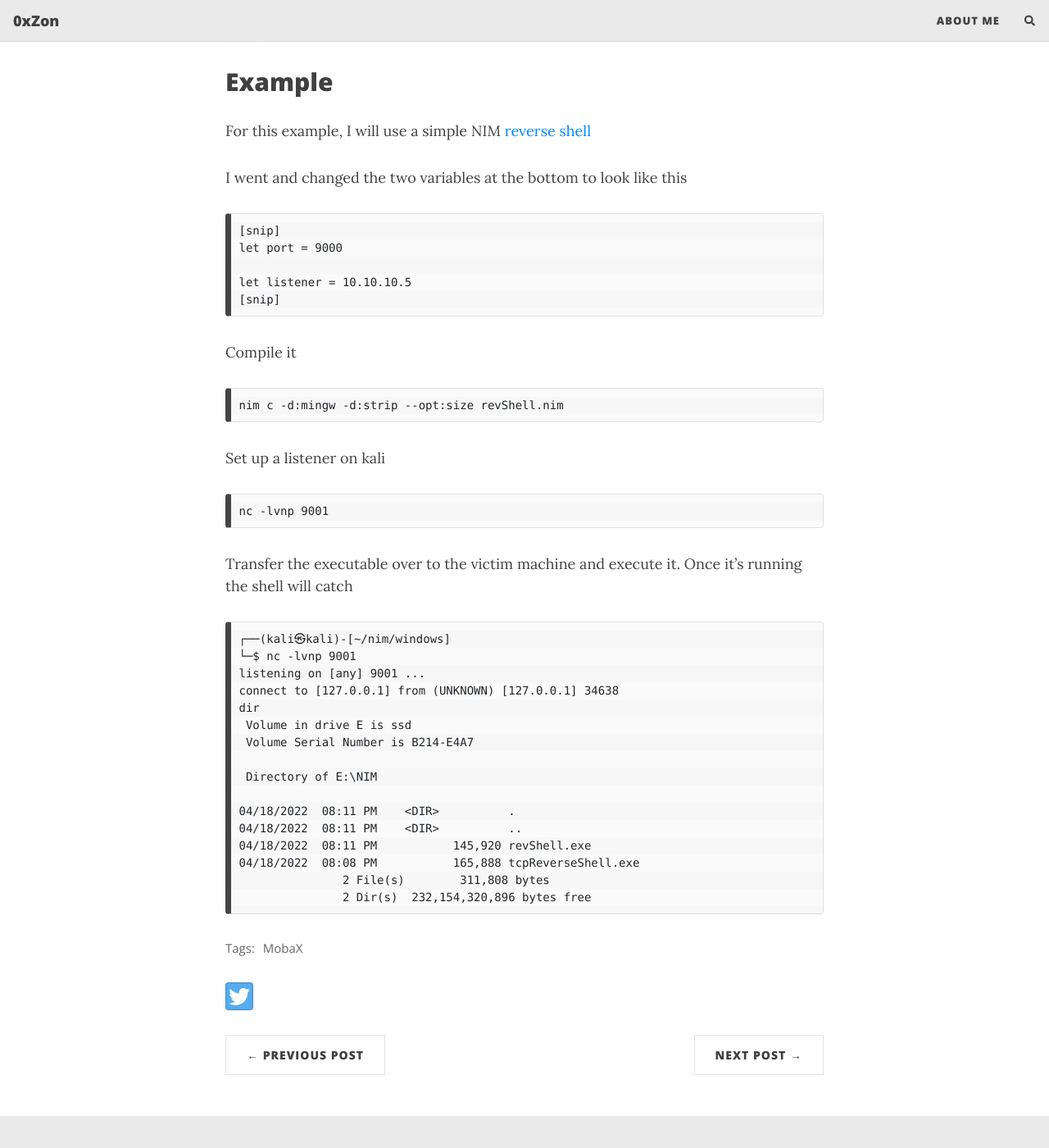
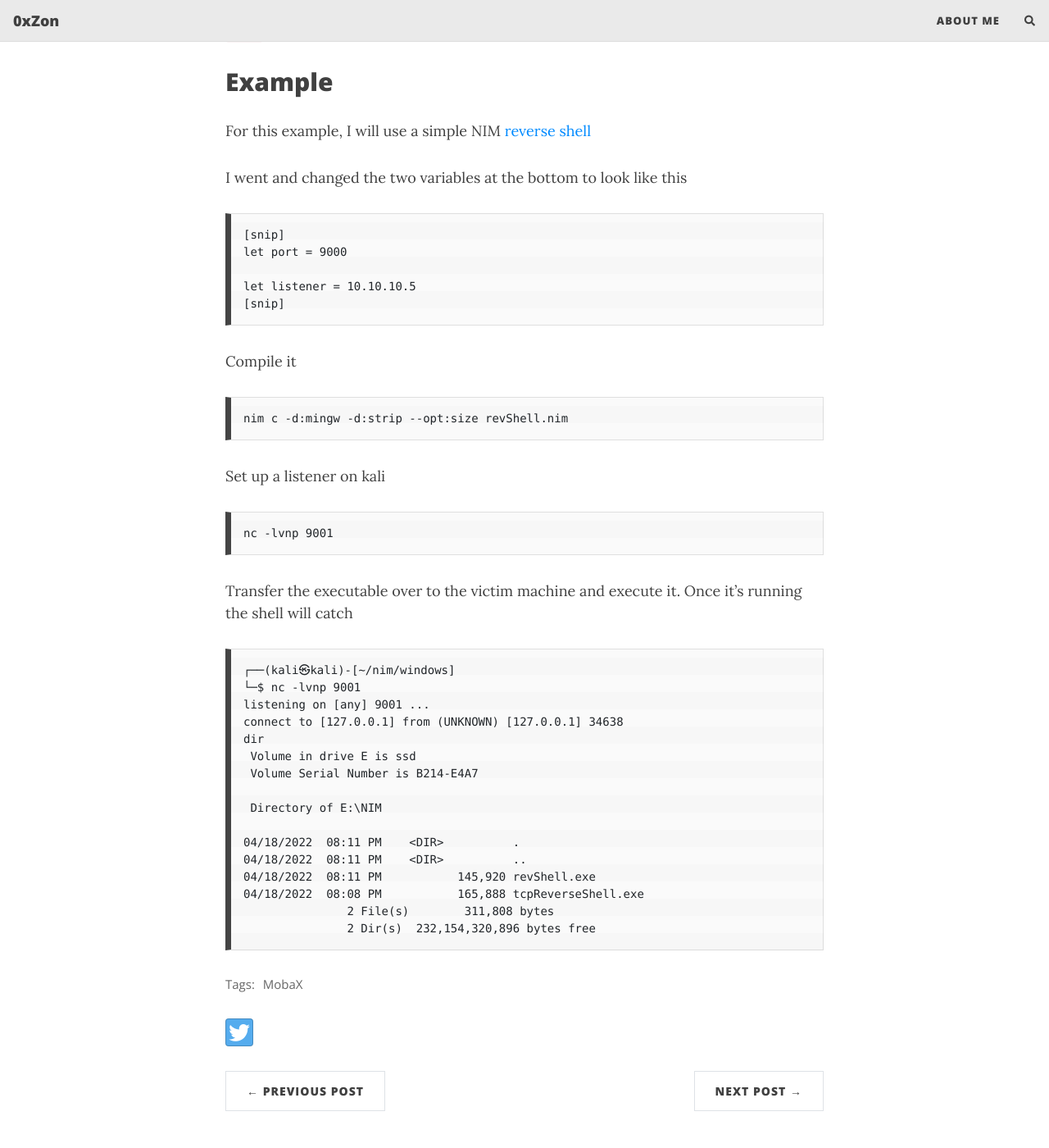
Before and after one commit to 0xZon/0xZon.github.io, a Jekyll site: the page built from _posts/2022-04-19-Getting-Shells-Past-NAT.md, in a window 1280 px wide and 1400 px high, scrolled down 1985 px. Shown: the whole window at 82% size. Built offline with Jekyll 4.4.1, drawn with Linux system fonts in a browser that asks for light colours; nearby versions of some CDN libraries; comment, search, counter and statistics services are not loaded.

Commit message:
Update beautifuljekyll.css

```diff
--- a/assets/css/beautifuljekyll.css
+++ b/assets/css/beautifuljekyll.css
@@ -863,10 +863,12 @@ pre code {
 
 pre {
   overflow: auto; /* I added this */
-  font-size: 0.875rem;
-  line-height: 1.5em;
-  border-radius: 0.25rem;
-  padding: 0.59375rem;
+  padding: 15px;
+  margin-bottom: 0;
+  font-size: 14px;
+ /* white-space: pre-wrap; I deleted this
+  word-wrap: break-word;  and this
+  word-break: break-all; and also this */
 }
 .highlight pre {
   border: none;
```
